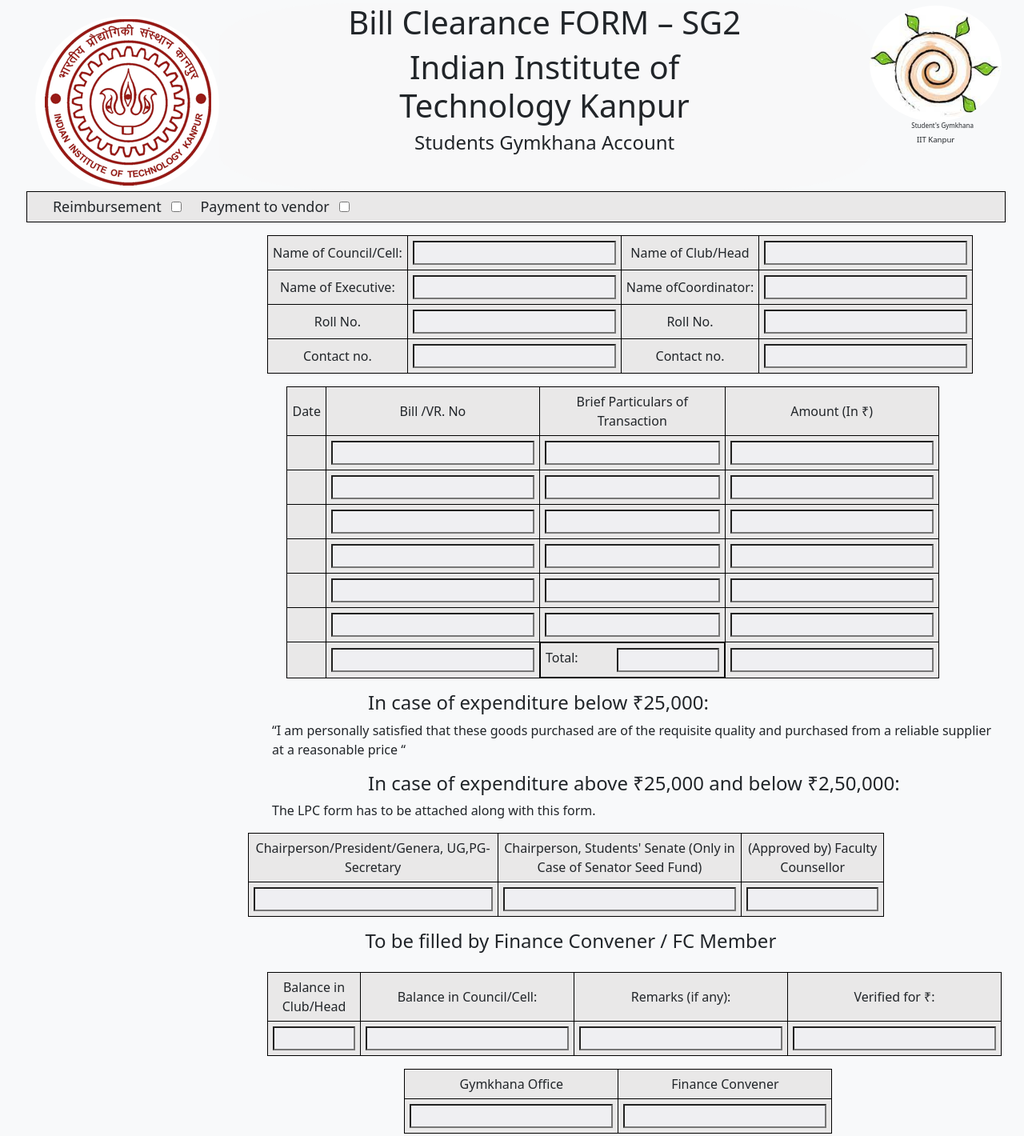
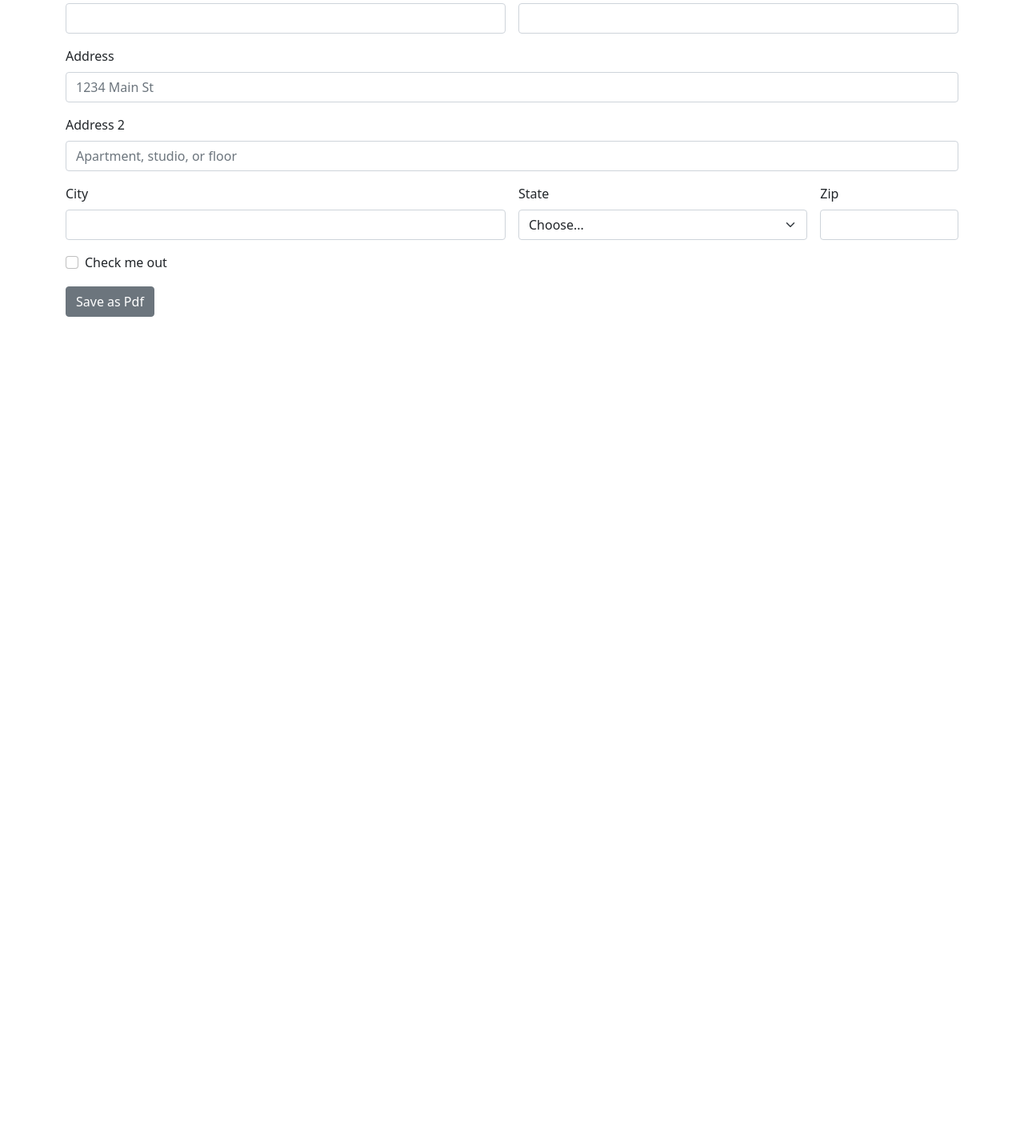
Before and after one commit to shreyaansjain06/react-form-to-pdf-convertor, a React app: page / in a window 1280 px wide. Shown: the part 28-1448 px from the top of the page at 80% size. After the commit the page ends 800 px from the top, so only its background shows below. Built offline with nearby package versions, Linux system fonts and the light colour scheme.

Commit message:
fix frontend

```diff
--- a/src/assets/css/Practice.css
+++ /dev/null
@@ -1,179 +0,0 @@
-@media print {
-    body{
-        width:30cm ;
-    }
-    #submit{
-        visibility: hidden;
-    }
-}
-.top{
-    position: relative;
-    margin-top:1rem;
-    display: flex;
-
-}
-@media screen and (max-width:965px){ .iitklogo {
-    width: 130px;
-    max-height: 110px;
-    margin-left:0 !important;
-}.gymkhana{
-    width: 130px;
-    max-height: 110px;
-    margin-left:0 !important;
-    margin-top:.5rem
-}
-div.heading ,div.container-fluid{
-    padding:3px 0 0 0 !important;
-}
-div.top,div.mb-2{
-    margin-left:0 ;
-    padding:0
-}}
-@media screen and (max-width:1000px){
-.table1,.table2,.table3,.table4{
-    margin-left:2% !important;
-    margin-right:5% !important;
-
-}
-.img_tag{
-    padding-left:1rem!important;
-}
-.table5{
-    margin-left:2% !important;
-    margin-right:5% !important;
-
-}
-div.para,div#headline2_div{
-    padding-right:20% !important
-}
-label input{
-    width:100px
-}
-#submit{
-    left:40% !important
-}
-}
-.iitklogo{
-    position:relative;
-    margin-left:1rem;
-    margin-top: 1rem;
-    border-radius: 50%;
-}
-.gymkhana{
-    position:relative;
-    width:100%;
-    margin-right: 0;
-    margin-top: .2rem;
-    border-radius: 70%;
-}
-.heading{
-    text-align: center;
-    padding-right:8rem;
-    padding-left:8rem;
-    border-radius: 20%;
-    background-color: rgba(243, 243, 243, 0.212);
-}
-.tick{
-    margin:1%;
-}
-.tick_text{
-    margin-left:1%;
-}
-td{
-    background-color:rgb(233, 232, 232);
-}
-.checkbox{
-    background-color:rgb(233, 232, 232);
-    border: 1px solid black;
-    position: relative;
-    padding-left:20px;
-    margin-left:5px;
-    font-size:large;
-}
-table,td {
-    border: 1px solid black;
-    border-collapse: collapse;
-    text-align: center;
-    font-weight:380;
-  }
-.table1{
-    position: relative;
-   margin-top: 1rem;
-   margin-left: 25%;
-   border-collapse: collapse;
-}
-td{
-    padding:6px;
-    text-align: center;
-
-}
-.table2{
-    position: relative;
-    margin-top: 1rem;
-    margin-left: 27%;
-    border-collapse: collapse;
-    width:5rem
-}
-#total{
-    width: 8rem;
-}
-.size{
-    width: 156px;
-}
-.para h4 {
-    position: relative;
-    margin-top: 1rem;
-    margin-left: 35%;
-    text-align: start;
-    margin-top: 1rem;
-}
-p {
-    margin-left: 20%;
-}
-.para p {
-    text-align: start;
-    margin-left:25%
-}
-div#headline{
-    text-align: start;
-    margin-left:25%
-
-}
-.table3{
-    position: relative;
-    margin-top: 1rem;
-    margin-left: 23%;
-    margin-right:12%;
-}
-.table4{
-    position: relative;
-    margin-top: 1rem;
-    margin-left: 25%;
-    border-collapse: collapse;
-}
-.table5{
-    position: relative;
-    margin-top: 1rem;
-    margin-left: 39%;
-    margin-right:12%;
-    border-collapse: collapse;
-}
-#headline2{
-    position: relative;
-   margin-left: 35%;
-   margin-right:12%;
-    margin-top: 1rem;
-
-}
-#submit{
-   position: relative;
-   left:50%;
-    margin-top: 1rem;
-
-}
-input{
-    background-color:rgba(241, 241, 245, 0.836);
-    font-weight:500;
-    font-family: Georgia, serif;
-}
-/* rgba(240, 240, 243, 0.74); */
--- a/src/components/Form.js
+++ b/src/components/Form.js
@@ -1,258 +1,84 @@
-import React from 'react'
-import iitklogo from '../assets/images/iitklogo.jpeg';
-import gymkhana from '../assets/images/gymkhana.jpeg';
-import '../assets/css/Practice.css';
-class Form extends React.Component {
+import React from 'react';
+
+class Form extends React.Component{
     render(){
         return (
-      <div className="p-3 mb-2 bg-light text-dark container-fluid">
-      <div className="top container-fluid">
-        <img src={iitklogo} className="iitklogo  img-responsive " alt="iitklogo" />
-        <div className="heading">
-          <h1 className="">Bill Clearance FORM – SG2 </h1>
-          <h1>Indian Institute of Technology Kanpur</h1>
-          <h4  style={{fontWeight:"30"}}>Students Gymkhana Account</h4>
+            <div className="container">
+              <form className="row g-3">
+                <div className="col-md-6">
+                  <label htmlFor="inputEmail4" className="form-label">
+                    Email
+                  </label>
+                  <input type="email" className="form-control" id="inputEmail4" />
                 </div>
-        <div>
-        <img src={gymkhana} className="gymkhana  img-responsive img-fluid" alt="gymkhana" />
-        <div className="container-fluid" >
-       <h5 className="img_tag"style={{fontWeight:".8",fontSize:".5rem",paddingLeft:"2.5rem"}}>Student's Gymkhana</h5>
-      <h6 style={{textAlign:"center",fontWeight:"1",fontSize:".6rem"}}>IIT Kanpur</h6>
+                <div className="col-md-6">
+                  <label htmlFor="inputPassword4" className="form-label">
+                    Password
+                  </label>
+                  <input type="password" className="form-control" id="inputPassword4" />
+                </div>
+                <div className="col-12">
+                  <label htmlFor="inputAddress" className="form-label">
+                    Address
+                  </label>
+                  <input
+                    type="text"
+                    className="form-control"
+                    id="inputAddress"
+                    placeholder="1234 Main St"
+                  />
+                </div>
+                <div className="col-12">
+                  <label htmlFor="inputAddress2" className="form-label">
+                    Address 2
+                  </label>
+                  <input
+                    type="text"
+                    className="form-control"
+                    id="inputAddress2"
+                    placeholder="Apartment, studio, or floor"
+                  />
+                </div>
+                <div className="col-md-6">
+                  <label htmlFor="inputCity" className="form-label">
+                    City
+                  </label>
+                  <input type="text" className="form-control" id="inputCity" />
+                </div>
+                <div className="col-md-4">
+                  <label htmlFor="inputState" className="form-label">
+                    State
+                  </label>
+                  <select id="inputState" className="form-select">
+                    <option selected>Choose...</option>
+                    <option>...</option>
+                  </select>
+                </div>
+                <div className="col-md-2">
+                  <label htmlFor="inputZip" className="form-label">
+                    Zip
+                  </label>
+                  <input type="text" className="form-control" id="inputZip" />
+                </div>
+                <div className="col-12">
+                  <div className="form-check">
+                    <input
+                      className="form-check-input"
+                      type="checkbox"
+                      id="gridCheck"
+                    />
+                    <label className="form-check-label" htmlFor="gridCheck">
+                      Check me out
+                    </label>
                   </div>
                 </div>
+                <div className="col-12">
+                <button type="button" class="btn btn-secondary" id="submit" onClick={this.props.handlePrint}>Save as Pdf</button>
                 </div>
-      <div className="container-fluid">
-      <form  >
-        <div className="checkbox container-fluid" >
-          <label htmlFor="reimbursment"className="tick_text ">Reimbursement</label>
-          <input type="checkbox" id="reimbursment" className="tick"/>
-          <label htmlFor="vendor"className=" tick_text">Payment to vendor</label>
-          <input type="checkbox" className="tick"id="vendor" />
-        </div>
-        <div className="table-responsive">
-        <table className=" table1">
-          <tr>
-            <td className="">Name of Council/Cell:</td>
-            <td className="">
-              <input type="text" />
-            </td>
-            <td class="">Name of Club/Head</td>
-            <td className="">
-              <input type="text" />
-            </td>
-          </tr>
-          <tr>
-            <td>Name of Executive:</td>
-            <td>
-              <input type="text" />
-            </td>
-            <td>Name ofCoordinator:</td>
-            <td>
-              <input type="text" />
-            </td>
-          </tr>
-          <tr>
-            <td>Roll No.</td>
-            <td>
-              <input type="text" />
-            </td>
-            <td>Roll No.</td>
-            <td>
-              <input type="text" />
-            </td>
-          </tr>
-          <tr>
-            <td>Contact no. </td>
-            <td>
-              <input type="text" />
-            </td>
-            <td>Contact no. </td>
-            <td>
-              <input type="text" />
-            </td>
-          </tr>
-        </table>
-        </div>
-        <div className="table-responsive-sm">
-        <table className="table2">
-          <tr>
-            <td>Date </td>
-            <td>Bill /VR. No</td>
-            <td>Brief Particulars of Transaction</td>
-            <td>Amount (In ₹)</td>
-          </tr>
-          <tr>
-            <td></td>
-            <td>
-              <input type="text" style={{width:"100%"}}/>
-            </td>
-            <td>
-              <input type="text" className="size"style={{width:"100%"}} />
-            </td>
-            <td>
-              <input type="text"style={{width:"100%"}} />
-            </td>
-          </tr>
-          <tr>
-            <td></td>
-            <td>
-              <input type="text" style={{width:"100%"}}/>
-            </td>
-            <td>
-              <input type="text" className="size" style={{width:"100%"}}/>
-            </td>
-            <td>
-              <input type="text" style={{width:"100%"}}/>
-            </td>
-          </tr>
-          <tr>
-            <td></td>
-            <td>
-              <input type="text" style={{width:"100%"}}/>
-            </td>
-            <td>
-              <input type="text" className="size" style={{width:"100%"}}/>
-            </td>
-            <td>
-              <input type="text"style={{width:"100%"}} />
-            </td>
-          </tr>
-          <tr>
-            <td></td>
-            <td>
-              <input type="text" style={{width:"100%"}}/>
-            </td>
-            <td>
-              <input type="text" className="size" style={{width:"100%"}}/>
-            </td>
-            <td>
-              <input type="text" style={{width:"100%"}}/>
-            </td>
-          </tr>
-          <tr>
-            <td></td>
-            <td>
-              <input type="text" style={{width:"100%"}}/>
-            </td>
-            <td>
-              <input type="text" className="size"style={{width:"100%"}} />
-            </td>
-            <td>
-              <input type="text"style={{width:"100%"}} />
-            </td>
-          </tr>
-          <tr>
-            <td></td>
-            <td>
-              <input type="text" />
-            </td>
-            <td>
-              <input type="text" className="size" style={{width:"100%"}}/>
-            </td>
-            <td>
-              <input type="text" />
-            </td>
-          </tr>
-          <tr>
-            <td></td>
-            <td>
-              <input type="text" />
-            </td>
-            <td  style={{display:"flex"}}>
-             <span> Total</span>:
-              <input type="text" id="total" style={{marginLeft:"3rem"}} />
-            </td>
-            <td>
-              <input type="text" />
-            </td>
-          </tr>
-        </table>
-        </div>
-        <div className="para container-fluid">
-          <h4>In case of expenditure below ₹25,000:</h4>
-          <p>
-            “I am personally satisfied that these goods purchased are of the
-            requisite quality and purchased from a reliable supplier at a
-            reasonable price “
-          </p>
-          <h4>In case of expenditure above ₹25,000 and below ₹2,50,000:</h4>
-          <div id="headline">
-            The LPC form has to be attached along with this form.
-          </div>
-        </div>
-        <div  className="table-responsive">
-        <table className="table3">
-          <tr>
-            <td>Chairperson/President/Genera, UG,PG- Secretary</td>
-            <td>
-              Chairperson, Students' Senate (Only in Case of Senator Seed Fund)
-            </td>
-            <td>(Approved by) Faculty Counsellor</td>
-          </tr>
-          <tr>
-            <td>
-              <input type="text" className="t3_input" style={{width:"100%"}}/>
-            </td>
-            <td>
-              <input type="text" className="t3_input" style={{width:"100%"}}/>
-            </td>
-            <td>
-              <input type="text" style={{width:"100%"}} />
-            </td>
-          </tr>
-        </table>
-        </div>
-        <div id="headline2_div">
-        <h4 id="headline2">To be filled by Finance Convener / FC Member</h4>
-        </div>
-        <div  className="table-responsive">
-        <table className="table4">
-          <tr>
-            <td>Balance in Club/Head</td>
-            <td>Balance in Council/Cell:</td>
-            <td>Remarks (if any):</td>
-            <td>Verified for ₹:</td>
-          </tr>
-          <tr>
-            <td>
-              <input type="text" style={{width:"100%"}}/>
-            </td>
-            <td>
-              <input type="text" />
-            </td>
-            <td>
-              <input type="text" />
-            </td>
-            <td>
-              <input type="text" />
-            </td>
-          </tr>
-        </table>
-        </div>
-        <div  className="table-responsive">
-        <table className="table5">
-          <tr>
-            <td>Gymkhana Office</td>
-            <td>Finance Convener</td>
-          </tr>
-          <tr>
-            <td>
-              <input type="text" />
-            </td>
-            <td>
-              <input type="text" />
-            </td>
-          </tr>
-        </table>
-        </div>
-        <button type="button" class="btn btn-secondary" id="submit" onClick={this.props.handlePrint}>Save as Pdf</button>
               </form>
             </div>
-    </div>
-
           );
     }
-
-}
+};
 
 export default Form;
```
Also changed, not shown: public/index.html (+2 -0 lines), src/assets/images/gymkhana.jpeg (deleted), src/assets/images/iitklogo.jpeg (deleted), 1 other file. Lines whose indentation alone changed are shown as unchanged.
